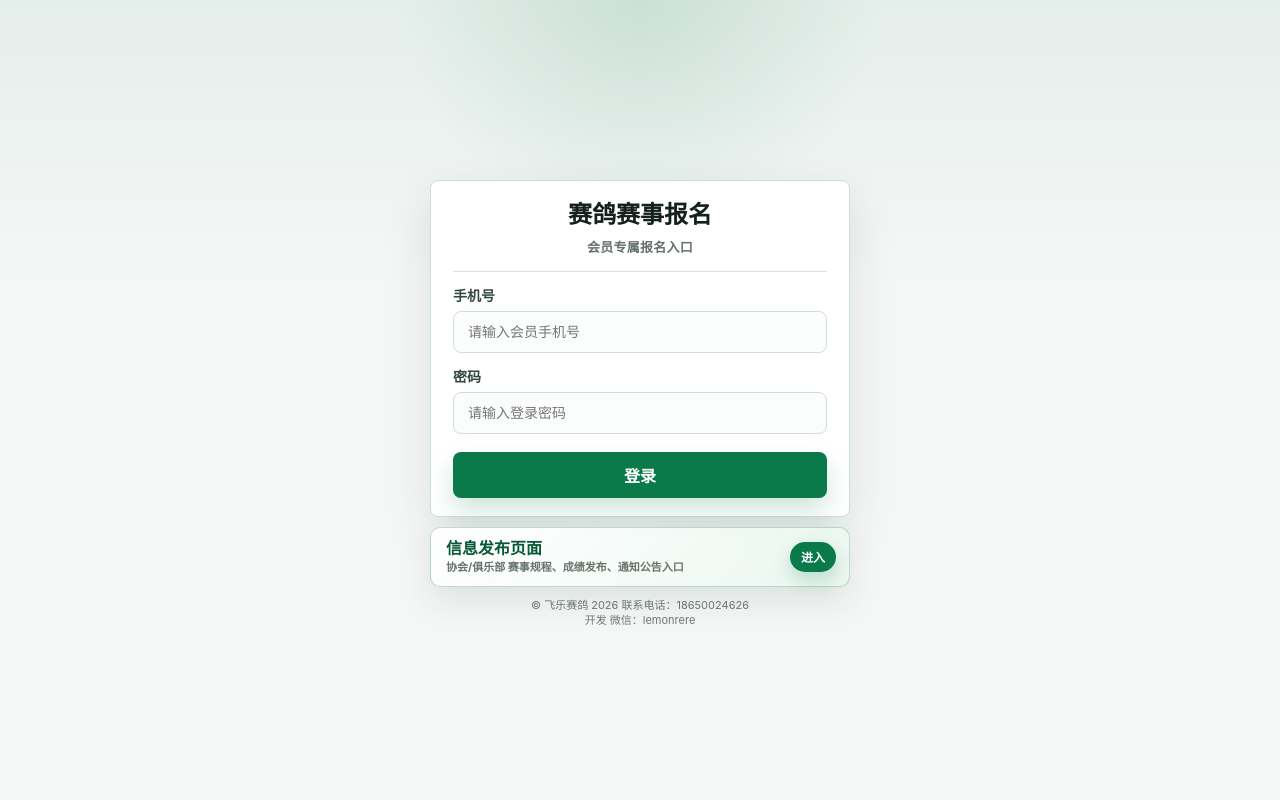
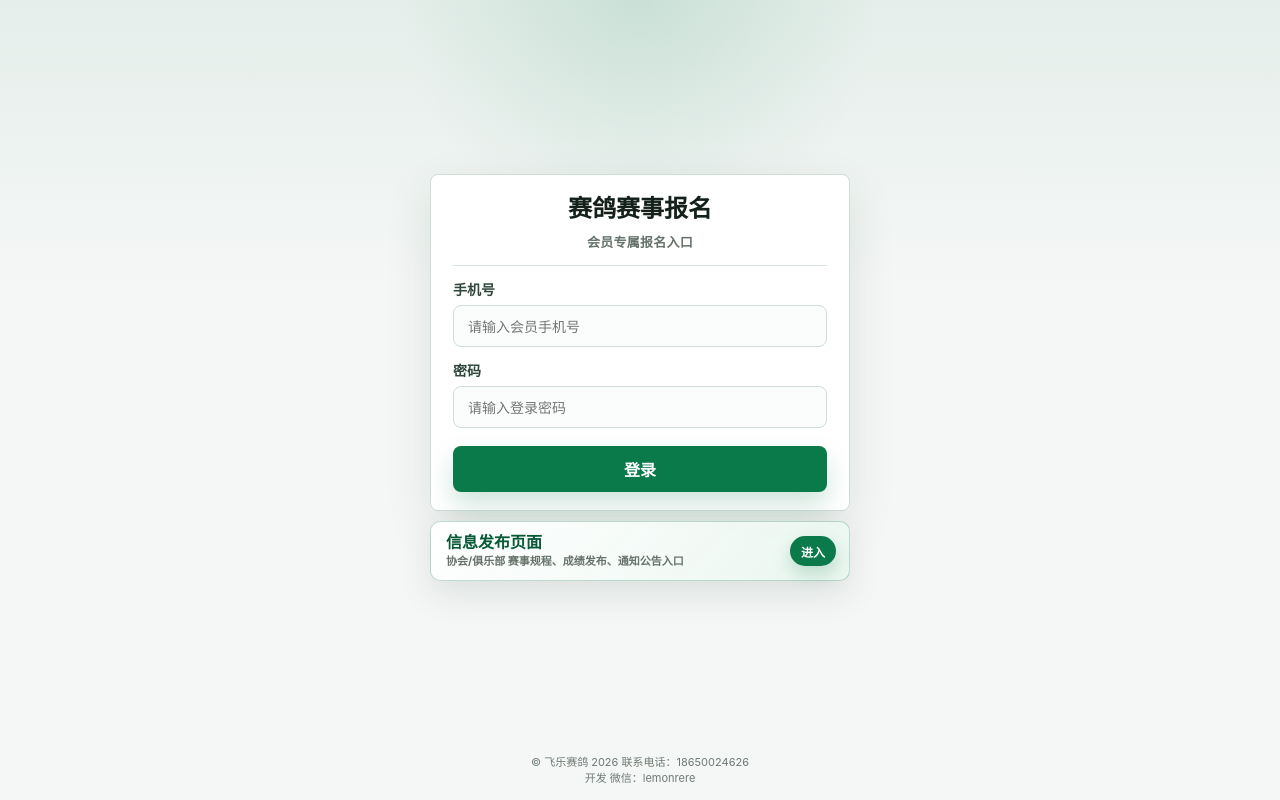
Before and after one commit to Alcu1n/PigeonRacing, a Vue app in the folder frontend/member-h5/: page /login in a window 1280 px wide. Built offline with nearby package versions, Linux system fonts and the light colour scheme; no server answers.

Commit message:
浏览器标签标题修复

```diff
--- a/frontend/member-h5/src/style.css
+++ b/frontend/member-h5/src/style.css
@@ -36,14 +36,24 @@ button:disabled { cursor: not-allowed; opacity: .5; }
 .login-screen {
   min-height: 100dvh;
   display: grid;
-  align-content: center;
+  grid-template-rows: minmax(0, 1fr) auto;
+  align-items: stretch;
   justify-items: center;
-  gap: 10px;
-  padding: clamp(12px, 3dvh, 22px) 22px 14px;
+  gap: 0;
+  padding: 0 22px max(12px, env(safe-area-inset-bottom));
   background:
     radial-gradient(circle at 50% 0, rgba(11, 122, 75, .12), rgba(11, 122, 75, 0) 240px),
     linear-gradient(180deg, rgba(11, 122, 75, .07), rgba(245, 247, 246, 0) 36%),
     var(--bg);
+}
+
+.login-main {
+  width: 100%;
+  align-self: center;
+  display: grid;
+  justify-items: center;
+  gap: 10px;
+  padding: clamp(12px, 3.5dvh, 28px) 0;
 }
 
 .login-panel, .result-panel {
@@ -227,7 +237,8 @@ button:disabled { cursor: not-allowed; opacity: .5; }
   font-size: 11px;
   line-height: 1.4;
   text-align: center;
-  margin-top: 1px;
+  align-self: end;
+  padding-bottom: 2px;
 }
 
 .login-footer span {
@@ -291,10 +302,9 @@ button:disabled { cursor: not-allowed; opacity: .5; }
 }
 
 @media (max-height: 740px) {
-  .login-screen {
-    align-content: start;
+  .login-main {
     gap: 8px;
-    padding-top: 10px;
+    padding-block: 10px;
   }
 
   .login-panel {
--- /dev/null
+++ b/frontend/member-h5/src/utils/pageTitle.ts
@@ -0,0 +1,12 @@
+// [IN]: Route page title text / 路由页面标题文本
+// [OUT]: Browser document title without automatic suffix / 不自动追加后缀的浏览器标题
+// [POS]: Frontend browser title helper / 前端浏览器标题辅助工具
+// Protocol: When updating me, sync this header + parent folder's .folder.md
+// 协议:更新本文件时，同步更新此头注释及所属文件夹的 .folder.md
+
+const appTitle = '赛鸽赛事报名'
+
+export function setPageTitle(title?: string | null): void {
+  const normalizedTitle = title?.trim()
+  document.title = normalizedTitle || appTitle
+}
--- a/frontend/member-h5/src/views/InformationDetailView.vue
+++ b/frontend/member-h5/src/views/InformationDetailView.vue
@@ -4,11 +4,12 @@
 <!-- Protocol: When updating me, sync this header + parent folder's .folder.md -->
 <!-- 协议:更新本文件时，同步更新此头注释及所属文件夹的 .folder.md -->
 <script setup lang="ts">
-import { computed, onMounted, ref } from 'vue'
+import { computed, onMounted, onUnmounted, ref } from 'vue'
 import { useRoute, useRouter } from 'vue-router'
 import { api } from '../api/client'
 import type { InformationPostDetail } from '../types/domain'
 import { informationCategoryLabel, sanitizeInformationHtml } from '../utils/information'
+import { setPageTitle } from '../utils/pageTitle'
 
 const route = useRoute()
 const router = useRouter()
@@ -19,6 +20,7 @@ const error = ref('')
 const sanitizedHtml = computed(() => sanitizeInformationHtml(post.value?.content_html ?? ''))
 
 onMounted(load)
+onUnmounted(() => setPageTitle())
 
 async function load(): Promise<void> {
   loading.value = true
@@ -27,9 +29,11 @@ async function load(): Promise<void> {
   try {
     const response = await api.get(`/api/public/information/${String(route.params.slug)}`)
     post.value = response.data.post ?? null
+    setPageTitle(post.value?.title ?? '信息详情')
   } catch {
     error.value = '内容不存在或已下线'
     post.value = null
+    setPageTitle('内容不存在')
   } finally {
     loading.value = false
   }
--- a/frontend/member-h5/src/views/InformationListView.vue
+++ b/frontend/member-h5/src/views/InformationListView.vue
@@ -9,6 +9,7 @@ import { useRouter } from 'vue-router'
 import { api } from '../api/client'
 import type { InformationCategory, InformationPostListItem } from '../types/domain'
 import { informationCategoryLabel } from '../utils/information'
+import { setPageTitle } from '../utils/pageTitle'
 
 const router = useRouter()
 const activeCategory = ref<InformationCategory | 'all'>('all')
@@ -25,7 +26,10 @@ const categories: Array<{ value: InformationCategory | 'all'; label: string }> =
 
 const emptyText = computed(() => error.value || (loading.value ? '加载中...' : '暂无发布内容'))
 
-onMounted(load)
+onMounted(() => {
+  setPageTitle('信息发布')
+  void load()
+})
 
 async function load(): Promise<void> {
   loading.value = true
--- a/frontend/member-h5/src/views/LoginView.vue
+++ b/frontend/member-h5/src/views/LoginView.vue
@@ -57,6 +57,7 @@ async function submit(): Promise<void> {
 
 <template>
   <main class="login-screen">
+    <div class="login-main">
       <section class="login-panel">
         <div class="login-brand">
           <img v-if="logoUrl" class="login-logo" :src="logoUrl" alt="飞乐赛鸽 Logo" @error="logoUrl = null" />
@@ -78,6 +79,7 @@ async function submit(): Promise<void> {
         <strong>信息发布页面</strong>
         <span>协会/俱乐部 赛事规程、成绩发布、通知公告入口</span>
       </RouterLink>
+    </div>
 
     <footer class="login-footer">
       <span>© 飞乐赛鸽 2026 联系电话：18650024626</span>
```
Also changed, not shown: frontend/member-h5/src/utils/.folder.md. Lines whose indentation alone changed are shown as unchanged.
